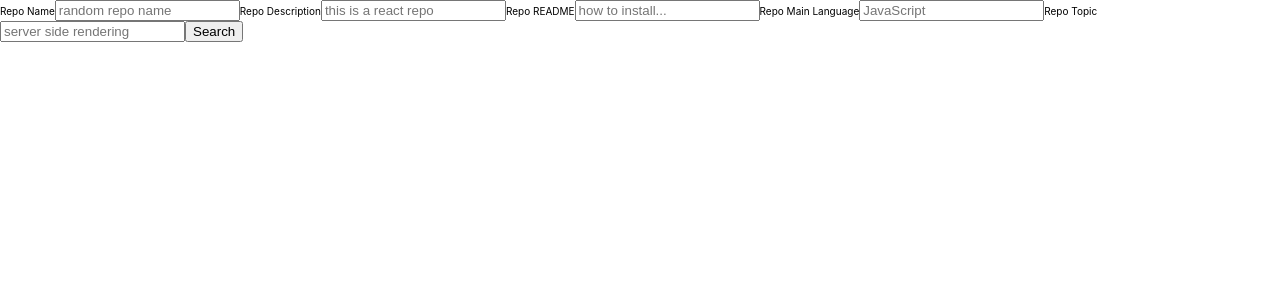
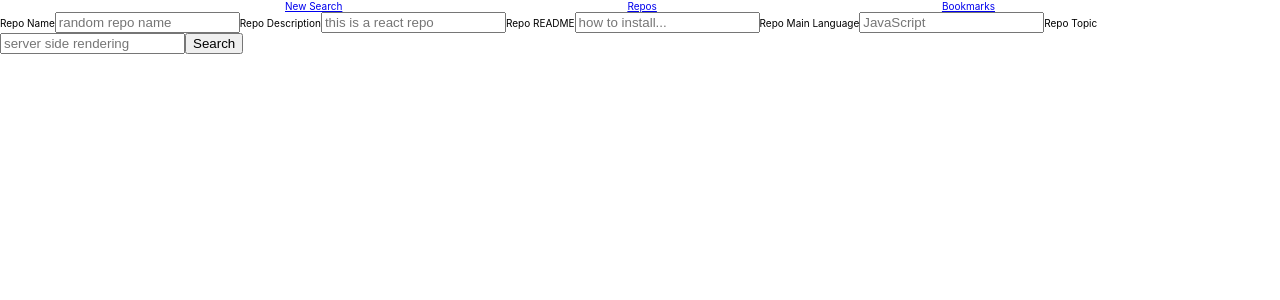
Before and after one commit to JoMiguelSantos/react-nodejs-express-app, a React (Create React App) app in the folder client/: page / in a window 1280 px wide. Shown: the top 300 px of the page. Built offline with nearby package versions, Linux system fonts and the light colour scheme.

Commit message:
add layout

```diff
--- /dev/null
+++ b/client/src/components/NavBar.css
@@ -0,0 +1,4 @@
+.navbar {
+  display: flex;
+  justify-content: space-evenly;
+}
--- /dev/null
+++ b/client/src/components/NavBar.js
@@ -0,0 +1,13 @@
+import "./NavBar.css";
+import React from "react";
+import { Link } from "react-router-dom";
+
+export default () => {
+  return (
+    <nav className="navbar">
+      <Link to="/">New Search</Link>
+      <Link to="/repos">Repos</Link>
+      <Link to="/bookmarks">Bookmarks</Link>
+    </nav>
+  );
+};
--- a/client/src/index.js
+++ b/client/src/index.js
@@ -2,6 +2,7 @@ import React from "react";
 import ReactDOM from "react-dom";
 import { BrowserRouter } from "react-router-dom";
 import { Provider } from "react-redux";
+import Layout from "./layout/Layout";
 
 import "./index.css";
 import App from "./App";
@@ -22,7 +23,9 @@ const store = createStore(
 const app = (
   <Provider store={store}>
     <BrowserRouter>
-      <App />
+      <Layout>
+        <App />
+      </Layout>
     </BrowserRouter>
   </Provider>
 );
--- /dev/null
+++ b/client/src/layout/Layout.js
@@ -0,0 +1,12 @@
+import NavBar from "../components/NavBar";
+
+import React from "react";
+
+export default ({ children }) => {
+  return (
+    <React.Fragment>
+      <NavBar />
+      {children}
+    </React.Fragment>
+  );
+};
```
